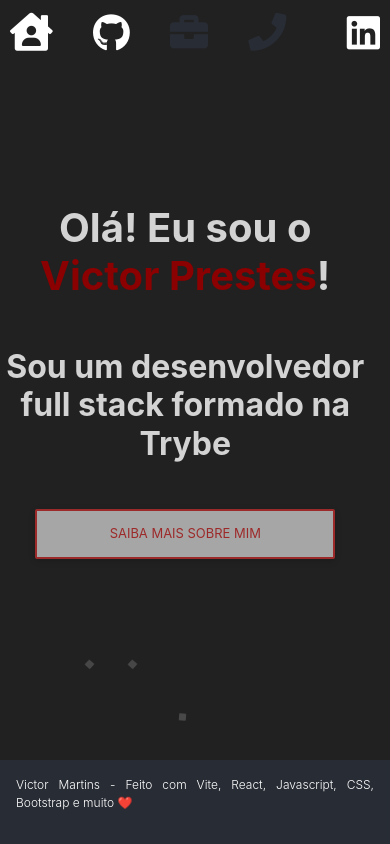
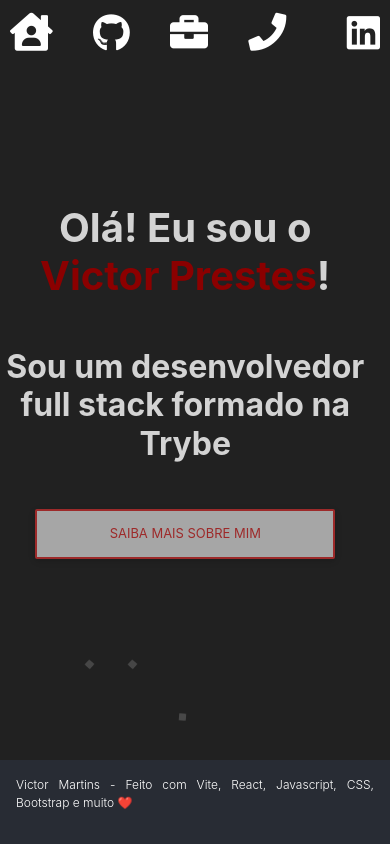
Before and after one commit to vhprestes/meu-portfolio, a React (Vite) app: page / in a window 390 px wide. Built offline with nearby package versions, Linux system fonts and the light colour scheme.

Commit message:
fixing buttons mobile mode

```diff
--- a/src/App.css
+++ b/src/App.css
@@ -10,7 +10,13 @@
 
 /* mobile mode */
 
+.fa-briefcase {
+  color: white !important;
+}
 
+.fa-phone {
+  color: white !important;
+}
 
 .header {
   padding: 20px 10px;
--- a/src/Components/Header.jsx
+++ b/src/Components/Header.jsx
@@ -20,8 +20,8 @@ function Header({ setCurrentComponent }) {
 
 
 
-      <a className="fa fa-inverse fa-solid fa-briefcase">
-        <Button className="BtnHeader" data-mdb-ripple-color="dark" text="Projetos" onClick={() => setCurrentComponent('projects')} />
+      <a className="fa fa-briefcase fa-inverse"  onClick={() => setCurrentComponent('projects')}>
+        <Button className="BtnHeader" data-mdb-ripple-color="dark" text="Projetos" />
       </a>
       <a>
         <Button className="BtnHeader btn btn-light btn-outline-red" data-mdb-ripple-color="dark" text="Projetos" onClick={() => setCurrentComponent('projects')} />
@@ -29,7 +29,7 @@ function Header({ setCurrentComponent }) {
 
 
 
-      <a className="fa-solid fa-phone fa fa-inverse ">
+      <a className="fa-solid fa-phone fa fa-inverse "  onClick={() => setCurrentComponent('contact')}>
         <Button className="BtnHeader" data-mdb-ripple-color="dark" text="Contato" onClick={() => setCurrentComponent('contact')} />
       </a>
       <a>
```
